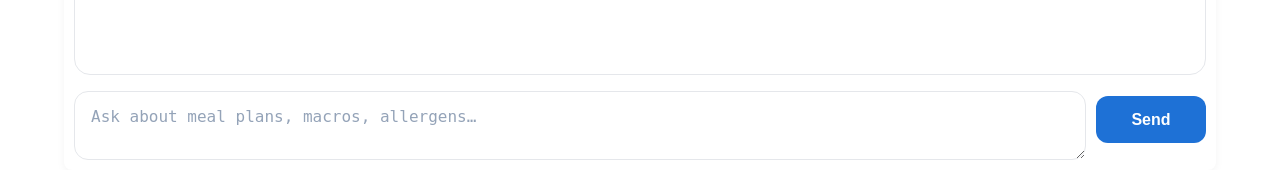
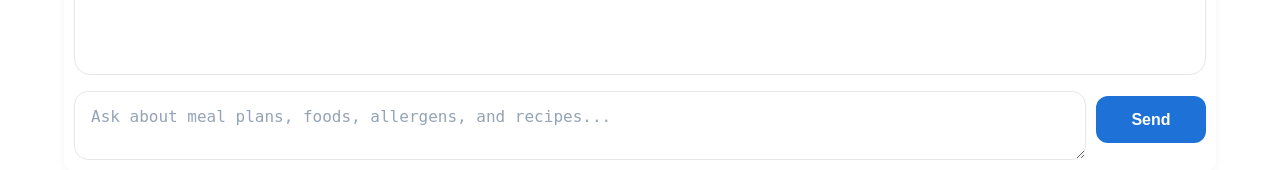
Before and after one commit to roitraining/google-agents-for-impact, a Flask app: page / in a window 1280 px wide. Shown: the part 631-801 px from the top of the page. Run offline with Flask 3, Linux system fonts and the light colour scheme; some libraries are stand-ins or nearby versions.

Commit message:
Added Readme

```diff
--- a/challlenge-medical-diet-navigator/nutritian-flask-app/app/templates/home.html
+++ b/challlenge-medical-diet-navigator/nutritian-flask-app/app/templates/home.html
@@ -13,7 +13,7 @@
   </div>
 
   <form id="chatForm" class="composer" autocomplete="off">
-    <textarea id="prompt" placeholder="Ask about meal plans, macros, allergens…" enterkeyhint="send"></textarea>
+    <textarea id="prompt" placeholder="Ask about meal plans, foods, allergens, and recipes..." enterkeyhint="send"></textarea>
     <div>
       <button type="submit">Send</button>
 
```
Also changed, not shown: README.md.
